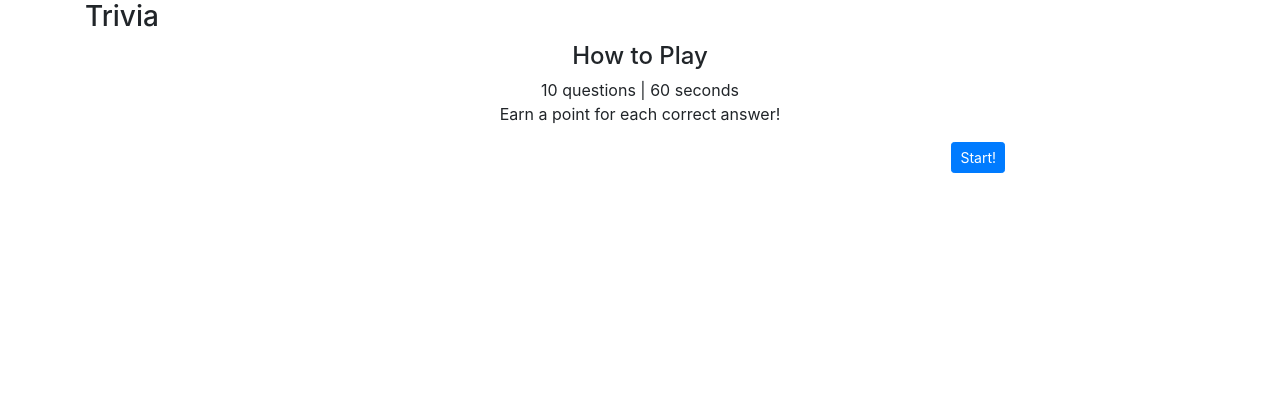
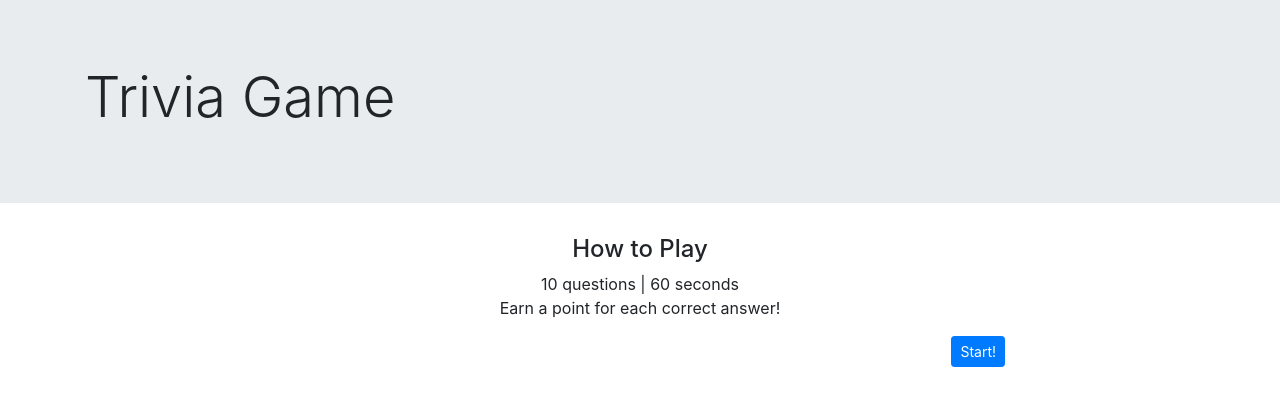
Before and after one commit to beckygold/TriviaGame, a plain HTML site: page index.html in a window 1280 px wide. Drawn offline with nearby package versions, Linux system fonts and the light colour scheme.

Commit message:
Added jumbotron

```diff
--- a/index.html
+++ b/index.html
@@ -16,13 +16,13 @@
 </head>
 
 <body>
+    <!-- Jumbotron Header -->
+    <div class="jumbotron jumbotron-fluid">
+        <div class="container">
+          <h1 class="display-4">Trivia Game</h1>
+        </div>
+      </div>
     <div class="container">
-        <!-- Header -->
-        <div class="row">
-            <div class="col-md-auto" id="title-display">
-                <h3>Trivia</h3>
-            </div>
-        </div>
 
         <!-- Start Display -->
         <div id="start-display">
```
